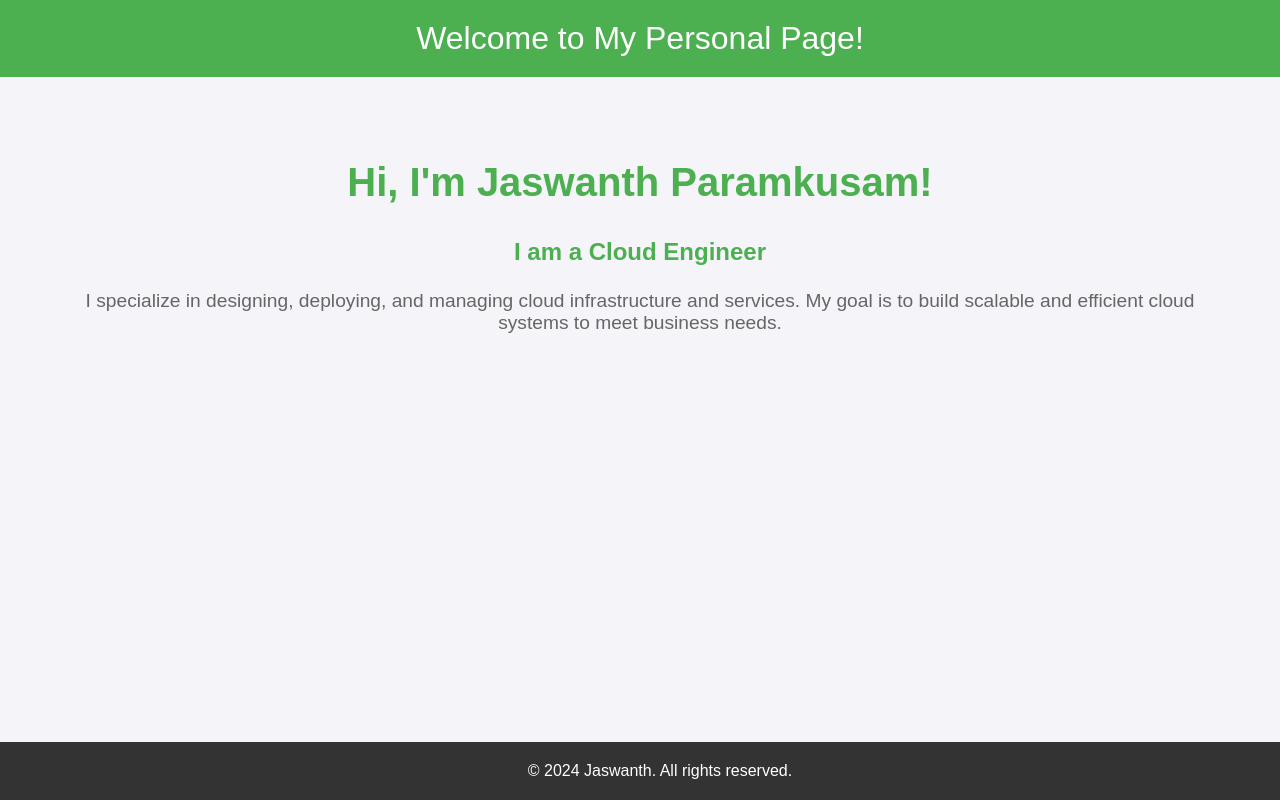
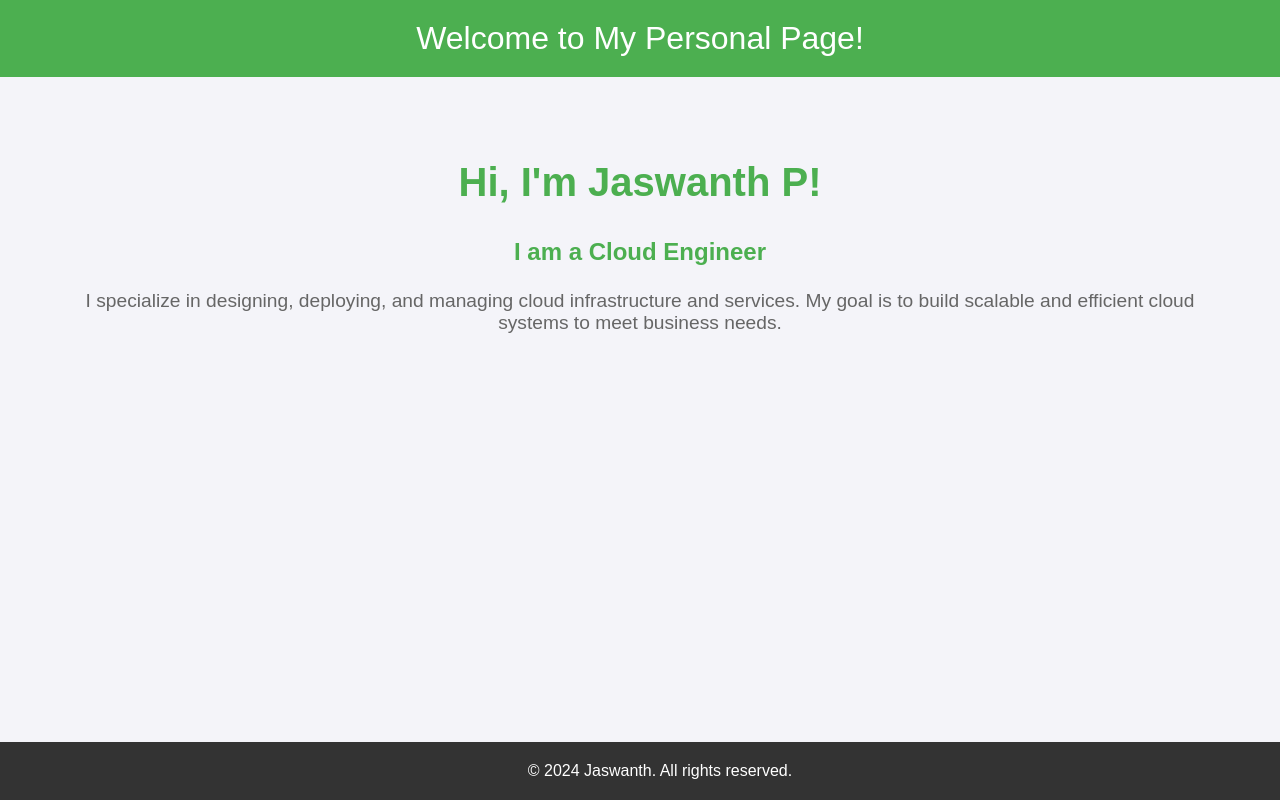
Before and after one commit to jaswanthparamkusam/Isol-assessment, a plain HTML site: page index.html in a window 1280 px wide. Shown: the top 800 px of the page. Drawn offline with Linux system fonts and the light colour scheme.

Commit message:
Update at 19:25 index.html

```diff
--- a/index.html
+++ b/index.html
@@ -53,7 +53,7 @@
     </header>
 
     <section>
-        <h1>Hi, I'm Jaswanth Paramkusam!</h1>
+        <h1>Hi, I'm Jaswanth P!</h1>
         <p class="profession">I am a Cloud Engineer</p>
         <p>I specialize in designing, deploying, and managing cloud infrastructure and services. My goal is to build scalable and efficient cloud systems to meet business needs.</p>
     </section>
```
